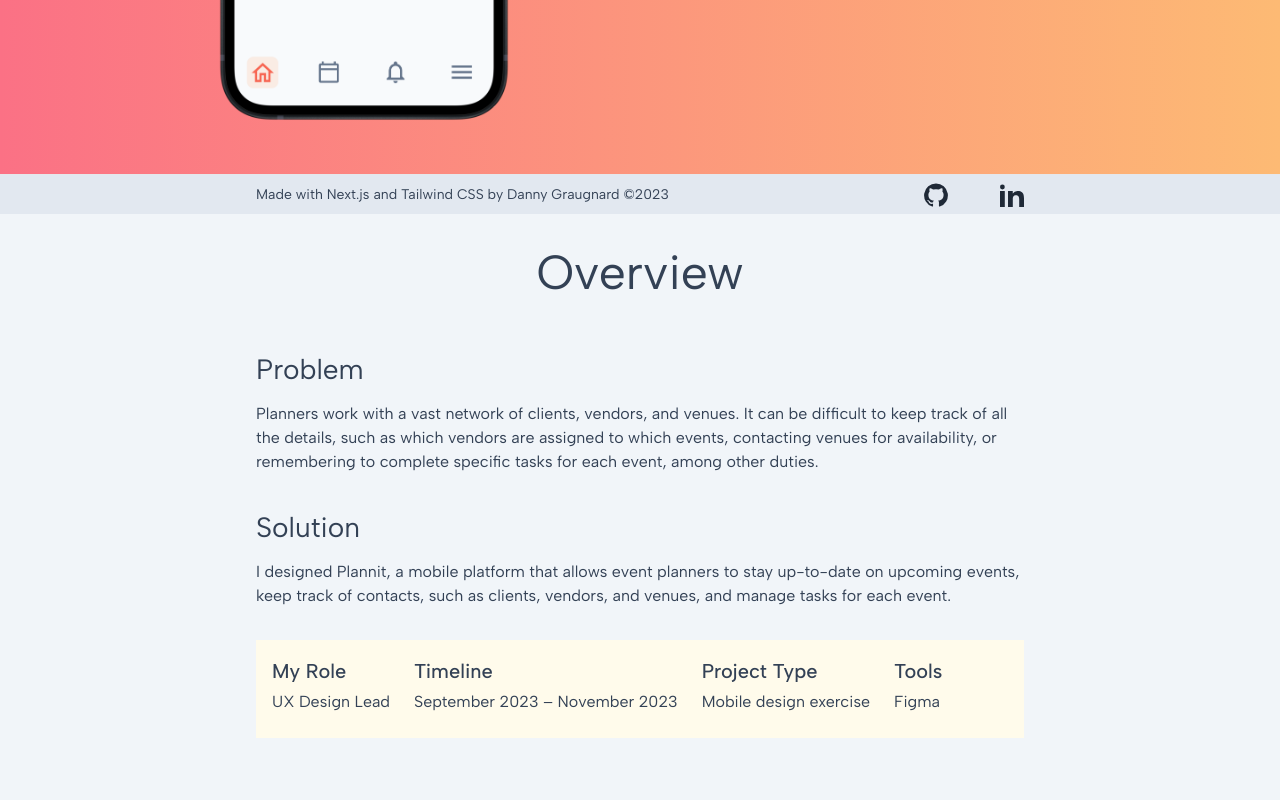
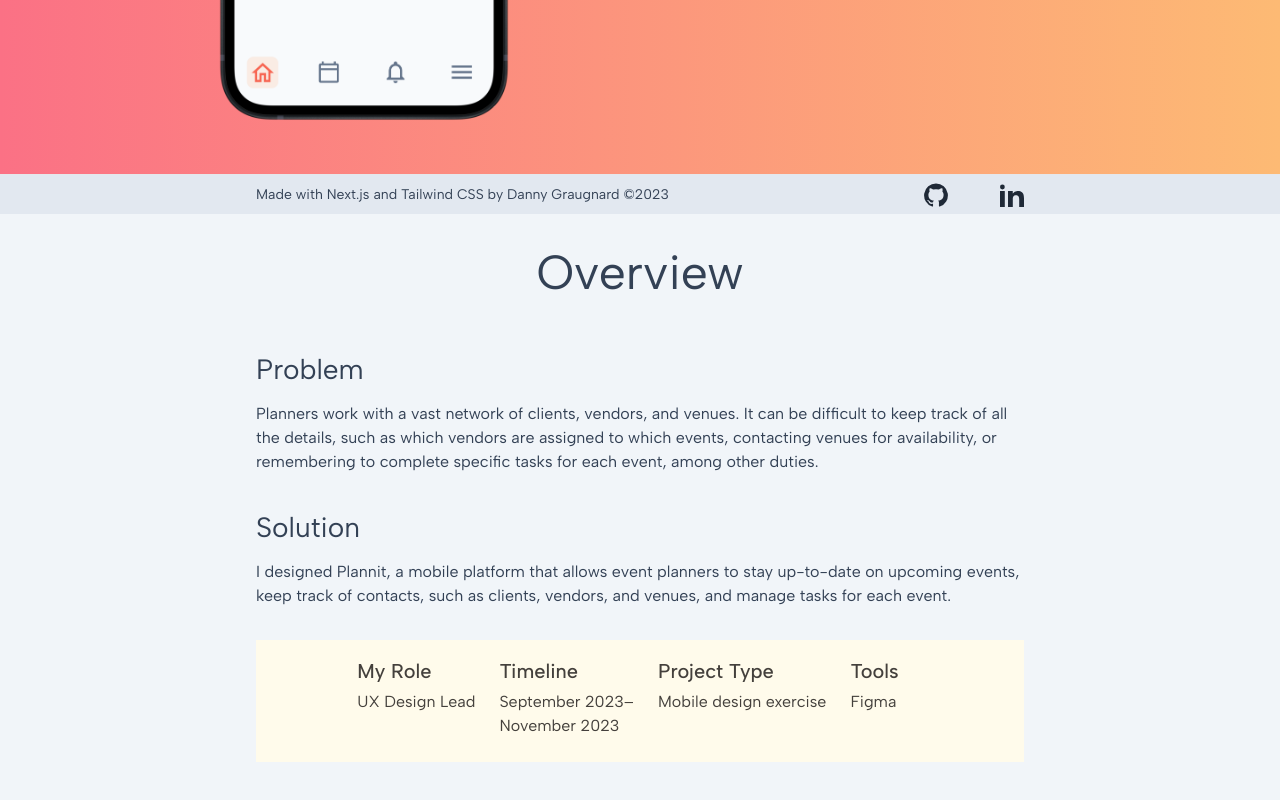
Before and after one commit to dan11218/portfolio-app, a Next.js app: page /projects/plannit in a window 1280 px wide. Shown: the part 586-1386 px from the top of the page. Before the commit the page ends 1364 px from the top, so only its background shows below. Built offline with nearby package versions, Linux system fonts and the light colour scheme.

Commit message:
fixed line break

```diff
--- a/app/projects/plannit/overview.tsx
+++ b/app/projects/plannit/overview.tsx
@@ -23,14 +23,18 @@ export default function Overview() {
             clients, vendors, and venues, and manage tasks for each event.
           </p>
         </div>
-        <ul className="justify-left flex flex-wrap bg-amber-50 p-4">
+        <ul className="flex h-fit flex-row justify-center bg-amber-50 p-4 text-stone-700">
           <li className="mb-2 mr-6">
             <h4 className="mb-1 font-medium">My Role</h4>
             <p>UX Design Lead</p>
           </li>
           <li className="mb-2 mr-6">
             <h4 className="mb-1 font-medium">Timeline</h4>
-            <p>September 2023 – November 2023</p>
+            <p>
+              September 2023–
+              <br />
+              November 2023
+            </p>
           </li>
           <li className="mb-2 mr-6">
             <h4 className="mb-1 font-medium">Project Type</h4>
```
